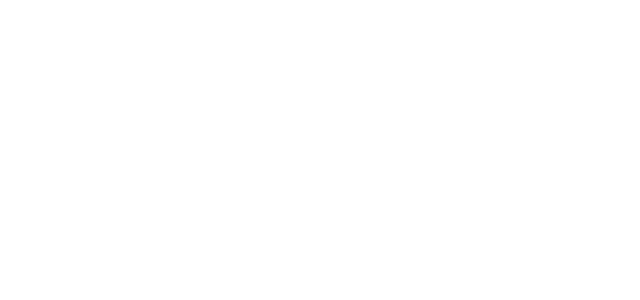
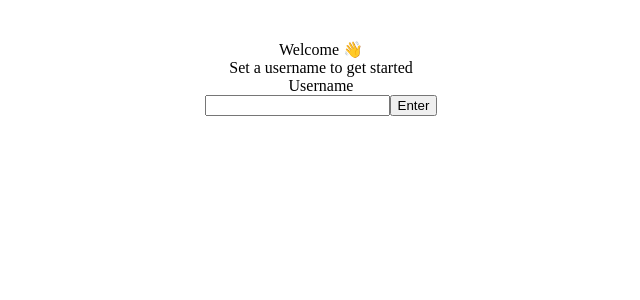
Before and after one commit to DynastyElvis/CS-Messaging-Web-App, a React (Vite) app in the folder frontend/: page / in a window 1280 px wide. Shown: the top 300 px of the page, without its empty margins (319-959 px from the left). Built offline with nearby package versions, Linux system fonts and the light colour scheme.

Commit message:
ft: background structure for auth page

```diff
--- a/frontend/src/AuthPage.jsx
+++ b/frontend/src/AuthPage.jsx
@@ -5,7 +5,23 @@ const AuthPage = (props) => {
       props.onAuth({ username: value, secret: value });
     };
 
+    return (
+      <div className="background">
+        <form onSubmit={onSubmit} className="form-card">
+          <div className="form-title">Welcome 👋</div>
 
+          <div className="form-subtitle">Set a username to get started</div>
+
+          <div className="auth">
+            <div className="auth-label">Username</div>
+            <input className="auth-input" name="username" />
+            <button className="auth-button" type="submit">
+              Enter
+            </button>
+          </div>
+        </form>
+      </div>
+    );
   };
 
   export default AuthPage;
```
